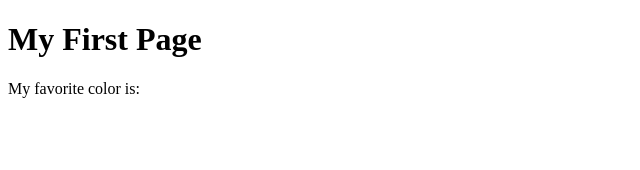
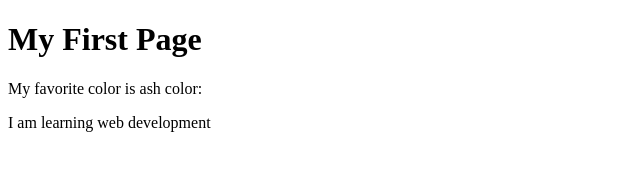
Before and after one commit to michaellex92/wdd130, a plain HTML site: page week01/first-page.html in a window 1280 px wide. Shown: the whole page, without its empty margins (0-640 px from the left). Drawn offline with Linux system fonts and the light colour scheme.

Commit message:
first-page.html

```diff
--- a/week01/first-page.html
+++ b/week01/first-page.html
@@ -1,12 +1,16 @@
 <!DOCTYPE html>
 <html lang="en">
+
 <head>
     <meta charset="UTF-8">
     <meta name="viewport" content="width=device-width, initial-scale=1.0">
     <title>My First Page</title>
 </head>
+
 <body>
     <h1>My First Page</h1>
-    <p>My favorite color is: </p>
+    <p>My favorite color is ash color: </p>
+    <p>I am learning web development</p>
 </body>
+
 </html>
```
